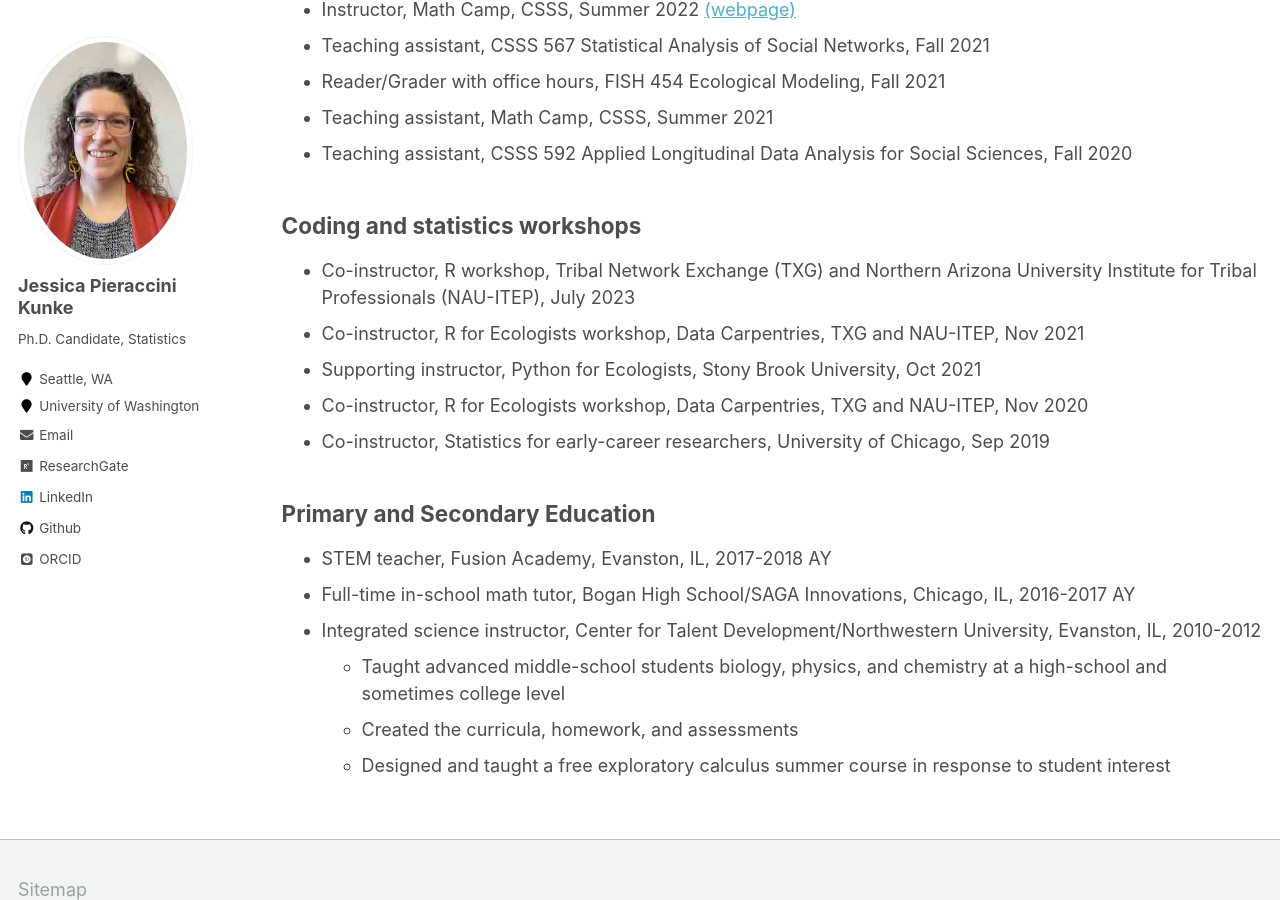
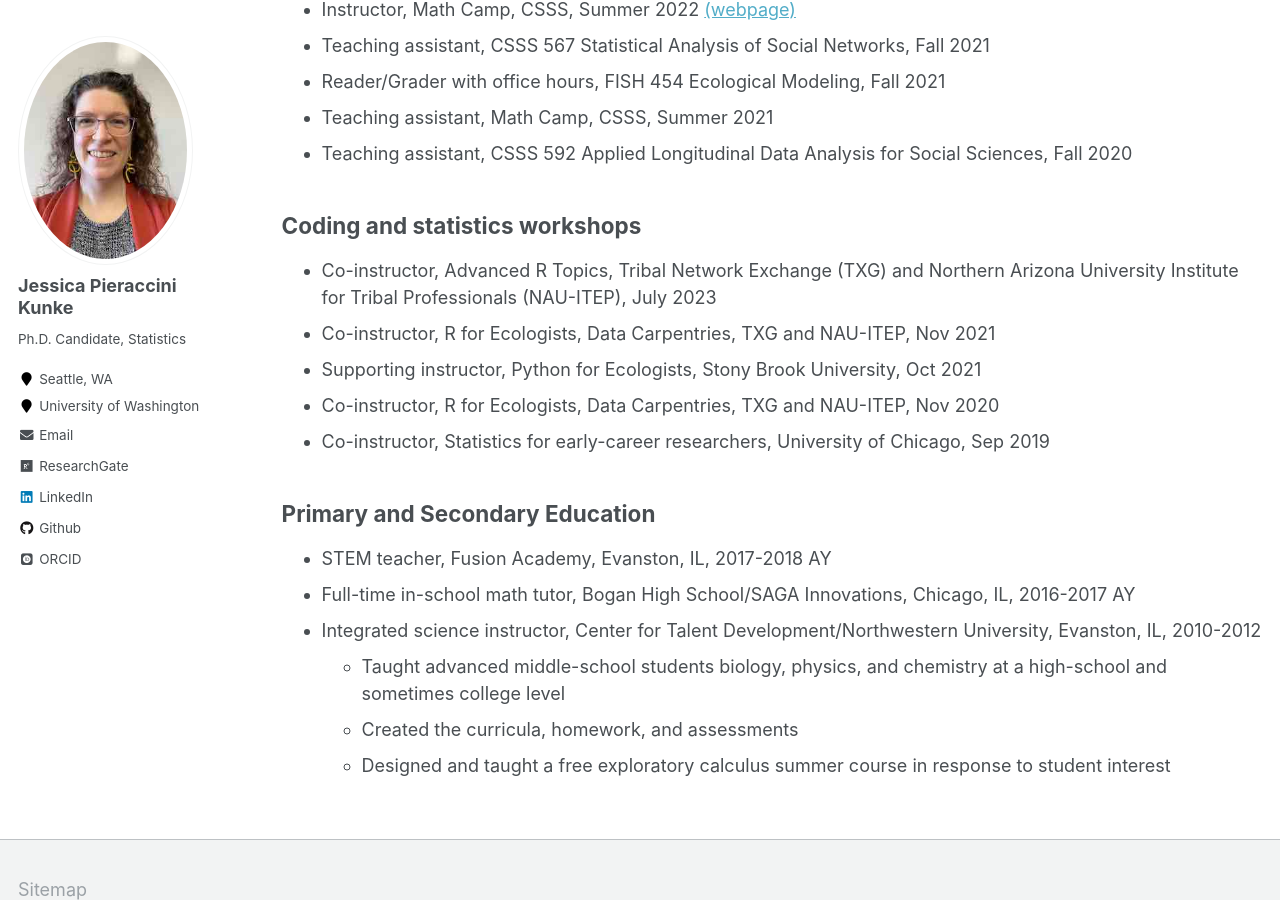
Before and after one commit to jpierkunke/jpierkunke.github.io, a Jekyll site: the page built from _pages/teaching.md, in a window 1280 px wide and 900 px high, scrolled down 809 px. Built offline with Jekyll 4.4.1, drawn with Linux system fonts in a browser that asks for light colours; some web fonts are replaced.

Commit message:
Update teaching.md

```diff
--- a/_pages/teaching.md
+++ b/_pages/teaching.md
@@ -23,10 +23,10 @@ One of my key roles is to help students become more self-directed learners, whic
 
 ## Coding and statistics workshops
 
-- Co-instructor, R workshop, Tribal Network Exchange (TXG) and Northern Arizona University Institute for Tribal Professionals (NAU-ITEP), July 2023
-- Co-instructor, R for Ecologists workshop, Data Carpentries, TXG and NAU-ITEP, Nov 2021
+- Co-instructor, Advanced R Topics, Tribal Network Exchange (TXG) and Northern Arizona University Institute for Tribal Professionals (NAU-ITEP), July 2023
+- Co-instructor, R for Ecologists, Data Carpentries, TXG and NAU-ITEP, Nov 2021
 - Supporting instructor, Python for Ecologists, Stony Brook University, Oct 2021
-- Co-instructor, R for Ecologists workshop, Data Carpentries, TXG and NAU-ITEP, Nov 2020
+- Co-instructor, R for Ecologists, Data Carpentries, TXG and NAU-ITEP, Nov 2020
 - Co-instructor, Statistics for early-career researchers, University of Chicago, Sep 2019
 <!--- [(webpage)](https://marwahaha.github.io/2020-11-04-ITEP-online/) --->
 
```
